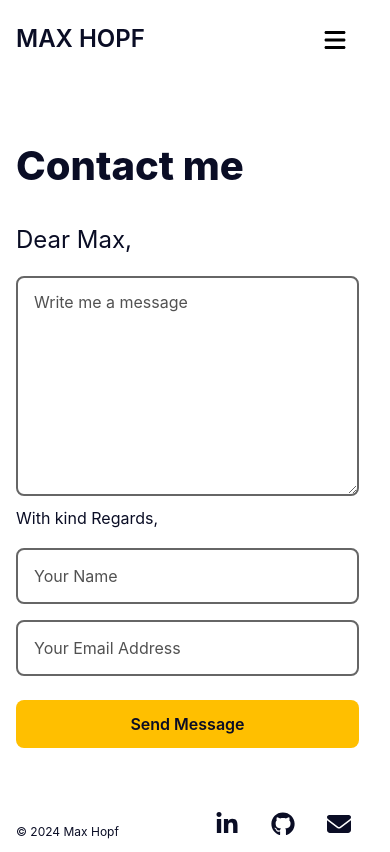
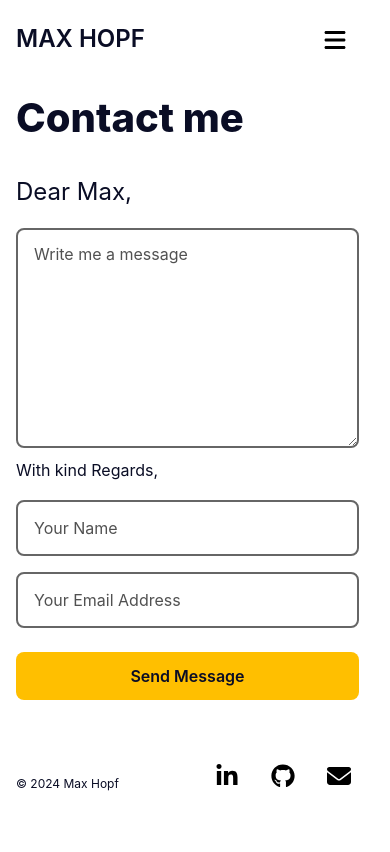
Before and after one commit to MaxHopf/my-website, a Vue app: page /my-website/contact in a window 390 px wide. Built offline with nearby package versions, Linux system fonts and the light colour scheme.

Commit message:
Improve styling and layout for mobile and navigation
- Change inline .svg icons to <img> tags with reference.
- Adjust underline thickness for hover and active menu items.
- Adjust whitespace in mobile version.
- Change hero button to full-width with margin-bottom.

```diff
--- a/src/assets/styles/main.css
+++ b/src/assets/styles/main.css
@@ -18,6 +18,15 @@ main {
   scrollbar-width: none;
 }
 
+@media (max-width: 576px) {
+  main {
+    margin: 0;
+    margin-bottom: 3rem;
+  }
+  h1 {
+    margin-top: 0;
+  }
+}
 /* @import './base.css';
 
 #app {
--- a/src/components/FooterComponent.vue
+++ b/src/components/FooterComponent.vue
@@ -14,9 +14,13 @@ export default {
         rel="noopener noreferrer"
         aria-label="Visit my LinkedIn profile (opens in a new tab)"
       >
-        <svg class="icon" width="24px" height="24px" aria-hidden="true">
-          <use href="../assets/icons/linkedin.svg#linkedin" />
-        </svg>
+        <img
+          class="icon"
+          width="24px"
+          height="24px"
+          src="../assets/icons/linkedin.svg"
+          alt="LinkedIn Icon"
+        />
       </a>
       <a
         href="https://github.com/MaxHopf"
@@ -24,14 +28,22 @@ export default {
         rel="noopener noreferrer"
         aria-label="Visit my GitHub profile (opens in a new tab)"
       >
-        <svg class="icon" width="24px" height="24px" aria-hidden="true">
-          <use href="../assets/icons/github.svg#github" />
-        </svg>
+        <img
+          class="icon"
+          width="24px"
+          height="24px"
+          src="../assets/icons/github.svg"
+          alt="Github Icon"
+        />
       </a>
       <a href="mailto:mail2max@pm.me" aria-label="Send me an email">
-        <svg class="icon" width="24px" height="24px" aria-hidden="true">
-          <use href="../assets/icons/mail.svg#mail" />
-        </svg>
+        <img
+          class="icon"
+          width="24px"
+          height="24px"
+          src="../assets/icons/mail.svg"
+          alt="Mail Icon"
+        />
       </a>
     </div>
   </footer>
@@ -62,6 +74,7 @@ footer {
       align-items: center;
       justify-content: center;
       cursor: pointer;
+      color: aqua;
       box-sizing: content-box;
       use {
         fill: var(--footer-text);
@@ -75,6 +88,15 @@ footer {
   }
 }
 
+#github {
+  color: black; /* Initial color */
+  transition: fill 0.3s ease;
+}
+
+#github:hover {
+  color: red; /* Color on hover */
+}
+
 @media (max-width: 1200px) {
   footer {
     padding: 0.5rem 1rem;
--- a/src/components/HeaderComponent.vue
+++ b/src/components/HeaderComponent.vue
@@ -48,12 +48,31 @@ export default {
         :aria-expanded="isMenuOpen"
         aria-label="Toggle navigation"
       >
-        <svg v-if="!isMenuOpen" class="icon" width="24px" height="24px" aria-hidden="true">
+        <img
+          v-if="!isMenuOpen"
+          class="icon"
+          width="24px"
+          height="24px"
+          src="../assets/icons/hamburger.svg"
+          alt="Hambuger Menu Icon"
+          aria-hidden="true"
+        />
+        <img
+          v-else
+          class="icon"
+          width="24px"
+          height="24px"
+          src="../assets/icons/xmark.svg"
+          alt="X Close Icon"
+          aria-hidden="true"
+        />
+
+        <!-- <svg v-if="!isMenuOpen" class="icon" width="24px" height="24px" aria-hidden="true">
           <use href="../assets/icons/hamburger.svg#hamburger" />
         </svg>
         <svg v-else class="icon" width="24px" height="24px" aria-hidden="true">
           <use href="../assets/icons/xmark.svg#xmark" />
-        </svg>
+        </svg> -->
       </button>
       <div class="backdrop" :class="{ open: isMenuOpen }" @click="closeMenu"></div>
       <div class="overlay" :class="{ open: isMenuOpen }">
@@ -114,6 +133,7 @@ a {
 a:hover {
   cursor: pointer;
   text-decoration: underline;
+  text-decoration-thickness: 0.15em;
   text-underline-offset: 0.15em;
   text-decoration-color: var(--default-accent);
 }
@@ -121,6 +141,8 @@ a:hover {
 a.active {
   text-decoration: underline;
   font-weight: 800;
+  text-decoration-thickness: 0.15em;
+  text-underline-offset: 0.15em;
   text-decoration-color: var(--default-accent);
 }
 
@@ -230,6 +252,7 @@ a.active {
 
   .hamburger {
     display: flex;
+    width: auto;
   }
 }
 
--- a/src/components/HomePage.vue
+++ b/src/components/HomePage.vue
@@ -60,4 +60,9 @@ main {
     margin: 0;
   }
 }
+@media (max-width: 576px) {
+  button {
+    width: 100%;
+  }
+}
 </style>
```
